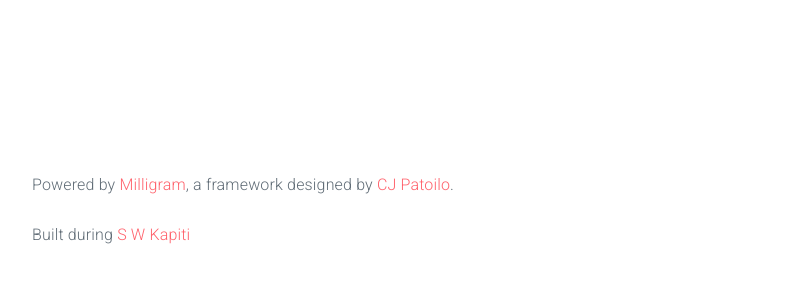
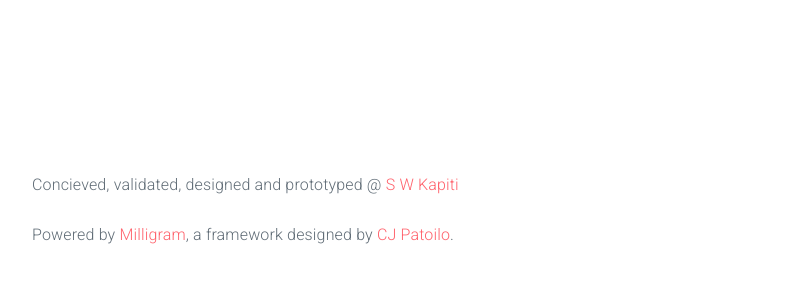
Before and after one commit to brunotag/MsgBlast, a website: page src/index.html in a window 1280 px wide. Shown: the part 2051-2333 px from the top of the page, without its empty margins (238-1041 px from the left). Drawn offline with Linux system fonts and the light colour scheme; files whose address does not match are found by name.

Commit message:
better footer

```diff
--- a/src/index.html
+++ b/src/index.html
@@ -89,8 +89,8 @@
 			</section>
 			<footer class="footer">
 				<section class="container">
+					<p>Concieved, validated, designed and prototyped @ <a href="https://twitter.com/sw_kapiti">S W Kapiti</a></p>
 					<p>Powered by <a target="http://milligram.io">Milligram</a>, a framework designed by <a target="_blank" href="http://cjpatoilo.com" title="CJ Patoilo">CJ Patoilo</a>.</p>
-					<p>Built during <a target="https://twitter.com/sw_kapiti">S W Kapiti</a></p>
 				</section>
 			</footer>
 
```
Also changed, not shown: dist/index.html.
